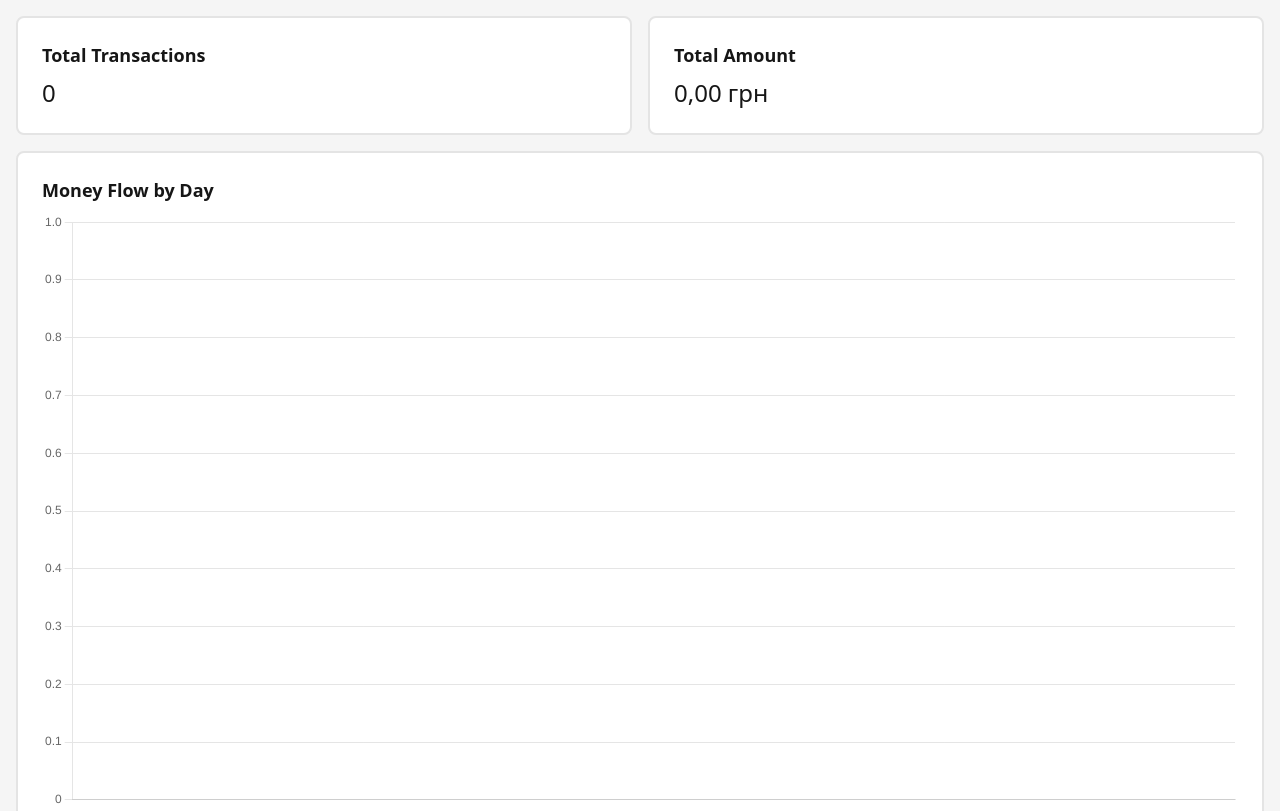
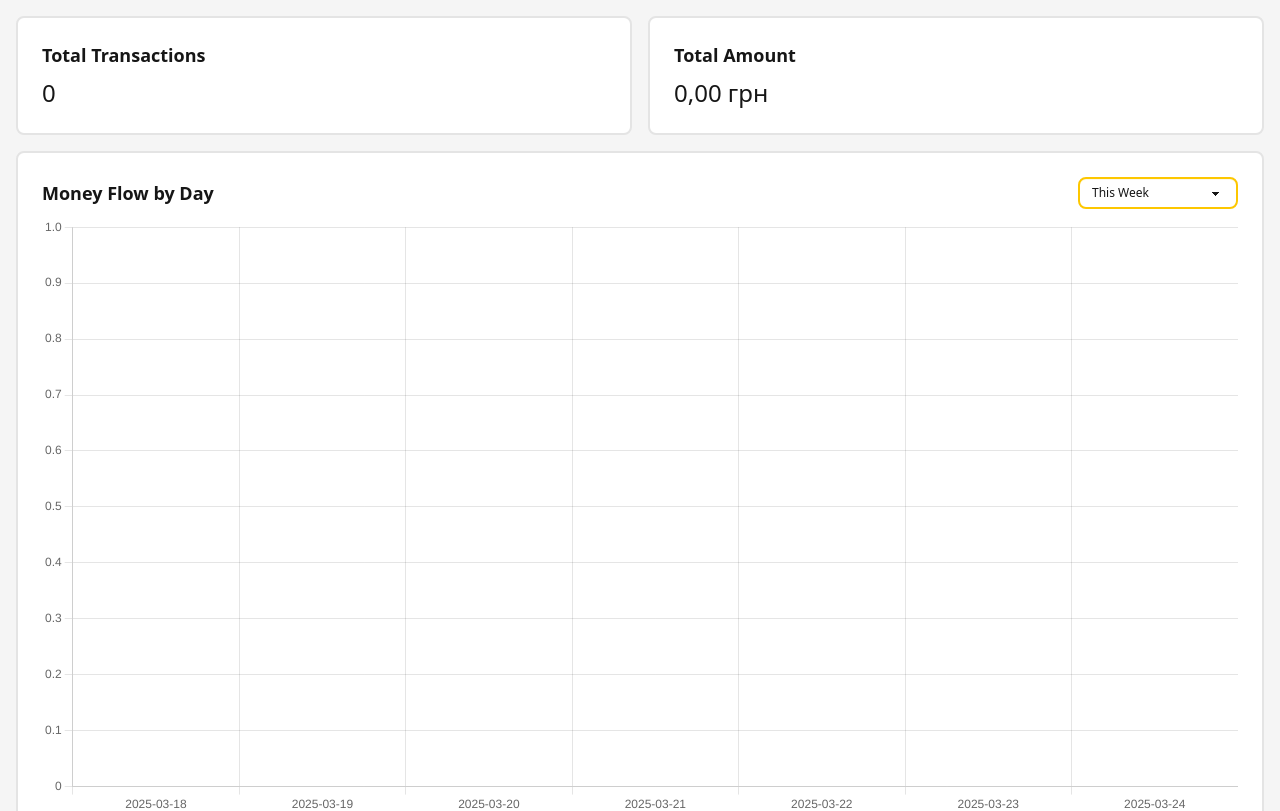
Before and after one commit to Loafer19/FundsFlow, a Vue app: page / in a window 1280 px wide. Shown: the top 811 px of the page. Built offline with nearby package versions, Linux system fonts and the light colour scheme.

Commit message:
FlowByDayChart

```diff
--- a/src/App.vue
+++ b/src/App.vue
@@ -19,7 +19,7 @@
             </div>
         </div>
 
-        <TransactionsChart :transactions />
+        <FlowByDayChart :transactions />
 
         <TransactionListTable :transactions @transaction-remove="transactionDelete" />
     </div>
@@ -31,7 +31,7 @@ import { DB_Transactions_All, DB_Transactions_Add, DB_Transactions_Delete } from
 import TransactionAddModal from './modals/TransactionAddModal.vue'
 import TransactionListTable from './tables/TransactionListTable.vue'
 import Toasts from './components/Toasts.vue'
-import TransactionsChart from './charts/TransactionsChart.vue'
+import FlowByDayChart from './charts/FlowByDayChart.vue'
 
 const transactions = ref([])
 const toasts = inject('toasts')
--- /dev/null
+++ b/src/charts/FlowByDayChart.vue
@@ -0,0 +1,147 @@
+<template>
+    <div class="card card-border border-base-300 bg-base-100 mb-4">
+        <div class="card-body">
+            <div class="flex justify-between items-center">
+                <h2 class="card-title">Money Flow by Day</h2>
+
+                <select class="select select-sm select-primary w-40" v-model="selectedRange">
+                    <option value="thisWeek">This Week</option>
+                    <option value="lastWeek">Last Week</option>
+                    <option value="thisMonth">This Month</option>
+                    <option value="lastMonth">Last Month</option>
+                </select>
+            </div>
+
+            <BarChart :data="chartData" :options="chartOptions" />
+        </div>
+    </div>
+</template>
+
+<script setup>
+import { inject, ref, computed } from 'vue'
+import { Bar as BarChart } from 'vue-chartjs'
+import {
+    Chart as ChartJS,
+    Tooltip,
+    BarElement,
+    CategoryScale,
+    LinearScale,
+    Legend
+} from 'chart.js'
+
+ChartJS.register(Tooltip, BarElement, CategoryScale, LinearScale, Legend)
+
+const props = defineProps({
+    transactions: {
+        type: Array,
+        required: true
+    }
+})
+
+const selectedRange = ref('thisWeek')
+const formatDate = inject('formatDate')
+
+const getDateRange = () => {
+    const today = new Date()
+    today.setHours(0, 0, 0, 0)
+
+    let startDate, endDate
+
+    switch (selectedRange.value) {
+        case 'thisWeek':
+            startDate = new Date(today)
+            startDate.setDate(today.getDate() - today.getDay() + 1)
+            endDate = new Date(startDate)
+            endDate.setDate(startDate.getDate() + 6)
+            break
+        case 'lastWeek':
+            startDate = new Date(today)
+            startDate.setDate(today.getDate() - today.getDay() - 6)
+            endDate = new Date(startDate)
+            endDate.setDate(startDate.getDate() + 6)
+            break
+        case 'thisMonth':
+            startDate = new Date(today.getFullYear(), today.getMonth(), 1)
+            endDate = new Date(today.getFullYear(), today.getMonth() + 1, 0)
+            break
+        case 'lastMonth':
+            startDate = new Date(today.getFullYear(), today.getMonth() - 1, 1)
+            endDate = new Date(today.getFullYear(), today.getMonth(), 0)
+            break
+    }
+
+    return { startDate, endDate }
+}
+
+const transactionsFormatted = computed(() => {
+    const { startDate, endDate } = getDateRange()
+    endDate.setDate(endDate.getDate() + 1)
+
+    const initialData = props.transactions
+        .filter(t => {
+            const date = new Date(t.date)
+            return date >= startDate && date <= endDate
+        })
+        .reduce((acc, t) => {
+            const date = t.date.split('T')[0]
+            if (!acc[date]) {
+                acc[date] = { positive: 0, negative: 0 }
+            }
+            if (t.amount >= 0) {
+                acc[date].positive += t.amount
+            } else {
+                acc[date].negative += t.amount
+            }
+            return acc
+        }, {})
+
+    const result = {}
+    let currentDate = new Date(startDate)
+    currentDate.setDate(currentDate.getDate() + 1)
+
+    while (currentDate <= endDate) {
+        const dateStr = currentDate.toISOString().split('T')[0]
+        result[dateStr] = initialData[dateStr] || { positive: 0, negative: 0 }
+        currentDate.setDate(currentDate.getDate() + 1)
+    }
+
+    return result
+})
+
+const chartData = computed(() => ({
+    labels: Object.keys(transactionsFormatted.value),
+    datasets: [
+        {
+            label: 'Positive Sum',
+            data: Object.values(transactionsFormatted.value).map(t => t.positive),
+            backgroundColor: 'oklch(76% 0.177 163.223)',
+            stack: 'Stack 0'
+        },
+        {
+            label: 'Negative Sum',
+            data: Object.values(transactionsFormatted.value).map(t => t.negative),
+            backgroundColor: 'oklch(70% 0.191 22.216)',
+            stack: 'Stack 0'
+        }
+    ]
+}))
+
+const chartOptions = {
+    responsive: true,
+    scales: {
+        x: {
+            stacked: true,
+        },
+        y: {
+            stacked: true
+        }
+    },
+    plugins: {
+        legend: {
+            display: false,
+        }
+    }
+}
+</script>
+
+<style scoped></style>
--- a/src/charts/TransactionsChart.vue
+++ /dev/null
@@ -1,62 +0,0 @@
-<template>
-    <div class="card card-border border-base-300 bg-base-100 mb-4">
-        <div class="card-body">
-            <h2 class="card-title">Money Flow by Day</h2>
-            <LineChart :data="chartData" :options="chartOptions" />
-        </div>
-    </div>
-</template>
-
-<script setup>
-import { inject, computed } from 'vue'
-import { Line as LineChart } from 'vue-chartjs'
-import {
-    Chart as ChartJS,
-    Tooltip,
-    LineElement,
-    PointElement,
-    CategoryScale,
-    LinearScale
-} from 'chart.js'
-
-ChartJS.register(Tooltip, LineElement, PointElement, CategoryScale, LinearScale)
-
-const props = defineProps({
-    transactions: {
-        type: Array,
-        required: true
-    }
-})
-
-const transactionsFormatted = computed(() => {
-    return props.transactions
-        .reduce((acc, t) => {
-            const date = t.date.split('T')[0]
-            if (acc[date]) {
-                acc[date] += t.amount
-            } else {
-                acc[date] = t.amount
-            }
-            return acc
-        }, {})
-})
-
-const formatDate = inject('formatDate')
-
-const chartData = computed(() => ({
-    labels: Object.keys(transactionsFormatted.value),
-    datasets: [
-        {
-            data: Object.values(transactionsFormatted.value),
-            borderColor: 'oklch(85% 0.199 91.936)',
-            backgroundColor: 'oklch(85% 0.199 91.936 / 0.2)',
-            tension: 0.3
-        }
-    ]
-}))
-
-const chartOptions = {
-    plugins: { legend: { display: false } },
-}
-
-</script>
```
